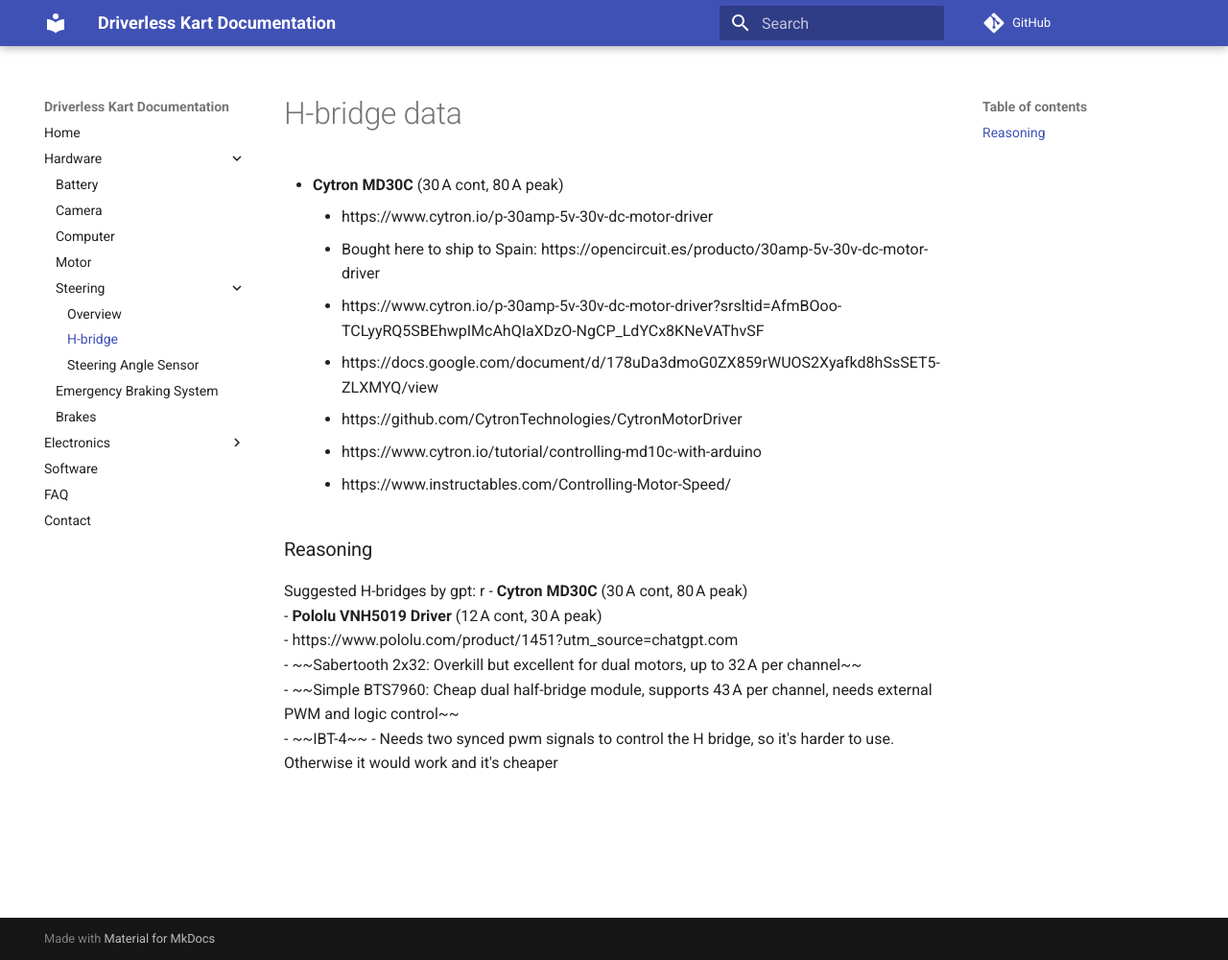
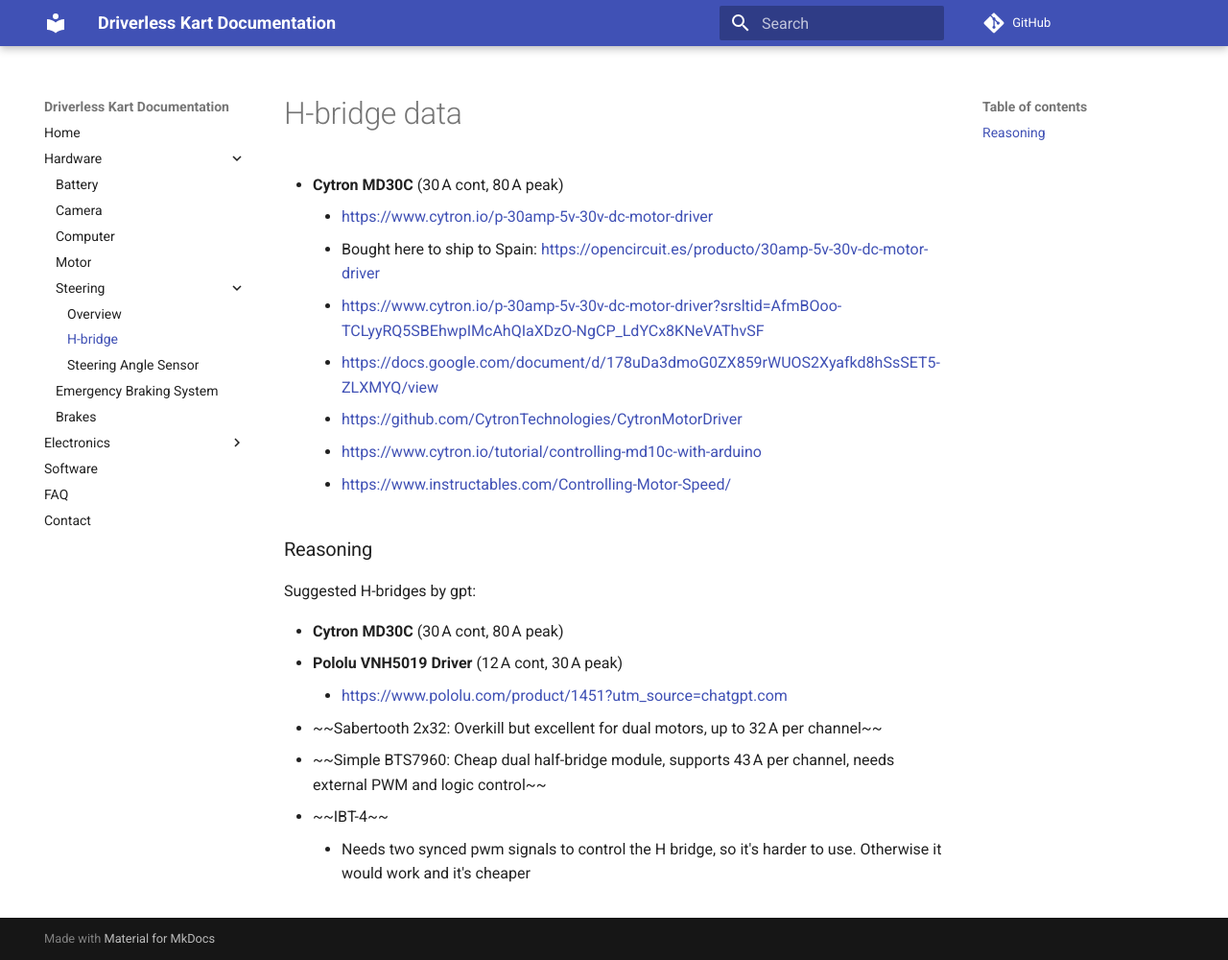
Before and after one commit to UM-Driverless/kart_docs, an MkDocs documentation site: the page built from docs/hardware/steering/h-bridge.md, in a window 1280 px wide and 1000 px high. Shown: the whole window at 96% size. Built offline with MkDocs 1.6.1 and Material for MkDocs 9.7.7, drawn with Linux system fonts in a browser that asks for light colours; comment, search, counter and statistics services are not loaded.

Commit message:
docs: Format links in H-bridge documentation

```diff
--- a/docs/hardware/steering/h-bridge.md
+++ b/docs/hardware/steering/h-bridge.md
@@ -1,19 +1,19 @@
 # H-bridge data
 - **Cytron MD30C** (30 A cont, 80 A peak)
-    - https://www.cytron.io/p-30amp-5v-30v-dc-motor-driver
-    - Bought here to ship to Spain: https://opencircuit.es/producto/30amp-5v-30v-dc-motor-driver
-    - https://www.cytron.io/p-30amp-5v-30v-dc-motor-driver?srsltid=AfmBOoo-TCLyyRQ5SBEhwpIMcAhQIaXDzO-NgCP_LdYCx8KNeVAThvSF
-    - https://docs.google.com/document/d/178uDa3dmoG0ZX859rWUOS2Xyafkd8hSsSET5-ZLXMYQ/view
-    - https://github.com/CytronTechnologies/CytronMotorDriver
-    - https://www.cytron.io/tutorial/controlling-md10c-with-arduino
-    - https://www.instructables.com/Controlling-Motor-Speed/
+    - <https://www.cytron.io/p-30amp-5v-30v-dc-motor-driver>
+    - Bought here to ship to Spain: <https://opencircuit.es/producto/30amp-5v-30v-dc-motor-driver>
+    - <https://www.cytron.io/p-30amp-5v-30v-dc-motor-driver?srsltid=AfmBOoo-TCLyyRQ5SBEhwpIMcAhQIaXDzO-NgCP_LdYCx8KNeVAThvSF>
+    - <https://docs.google.com/document/d/178uDa3dmoG0ZX859rWUOS2Xyafkd8hSsSET5-ZLXMYQ/view>
+    - <https://github.com/CytronTechnologies/CytronMotorDriver>
+    - <https://www.cytron.io/tutorial/controlling-md10c-with-arduino>
+    - <https://www.instructables.com/Controlling-Motor-Speed/>
 
 ### Reasoning
 Suggested H-bridges by gpt:
-r
+
 - **Cytron MD30C** (30 A cont, 80 A peak)
 - **Pololu VNH5019 Driver** (12 A cont, 30 A peak)
-    - https://www.pololu.com/product/1451?utm_source=chatgpt.com
+    - <https://www.pololu.com/product/1451?utm_source=chatgpt.com>
 - ~~Sabertooth 2x32: Overkill but excellent for dual motors, up to 32 A per channel~~
 - ~~Simple BTS7960: Cheap dual half-bridge module, supports 43 A per channel, needs external PWM and logic control~~
 - ~~IBT-4~~
```
